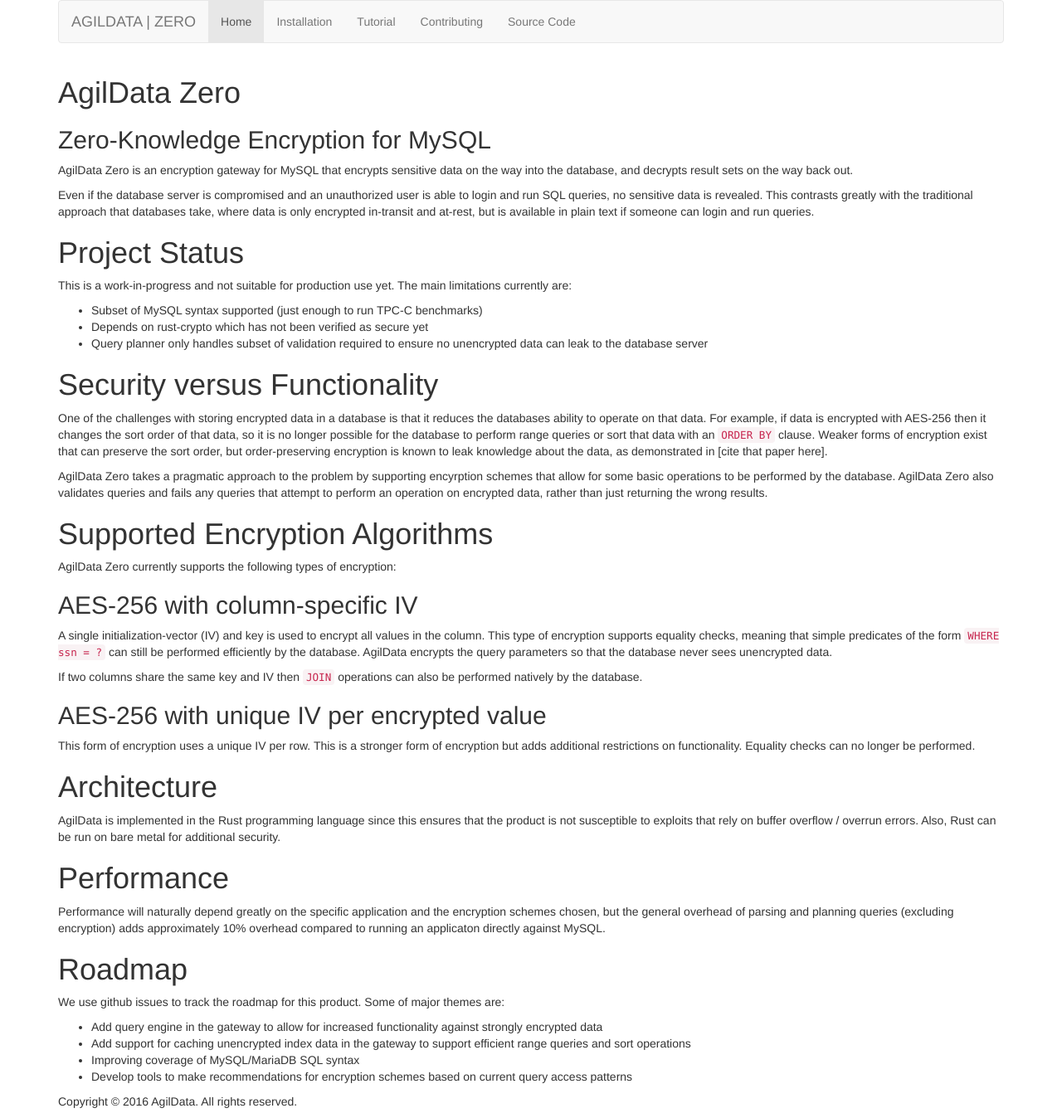
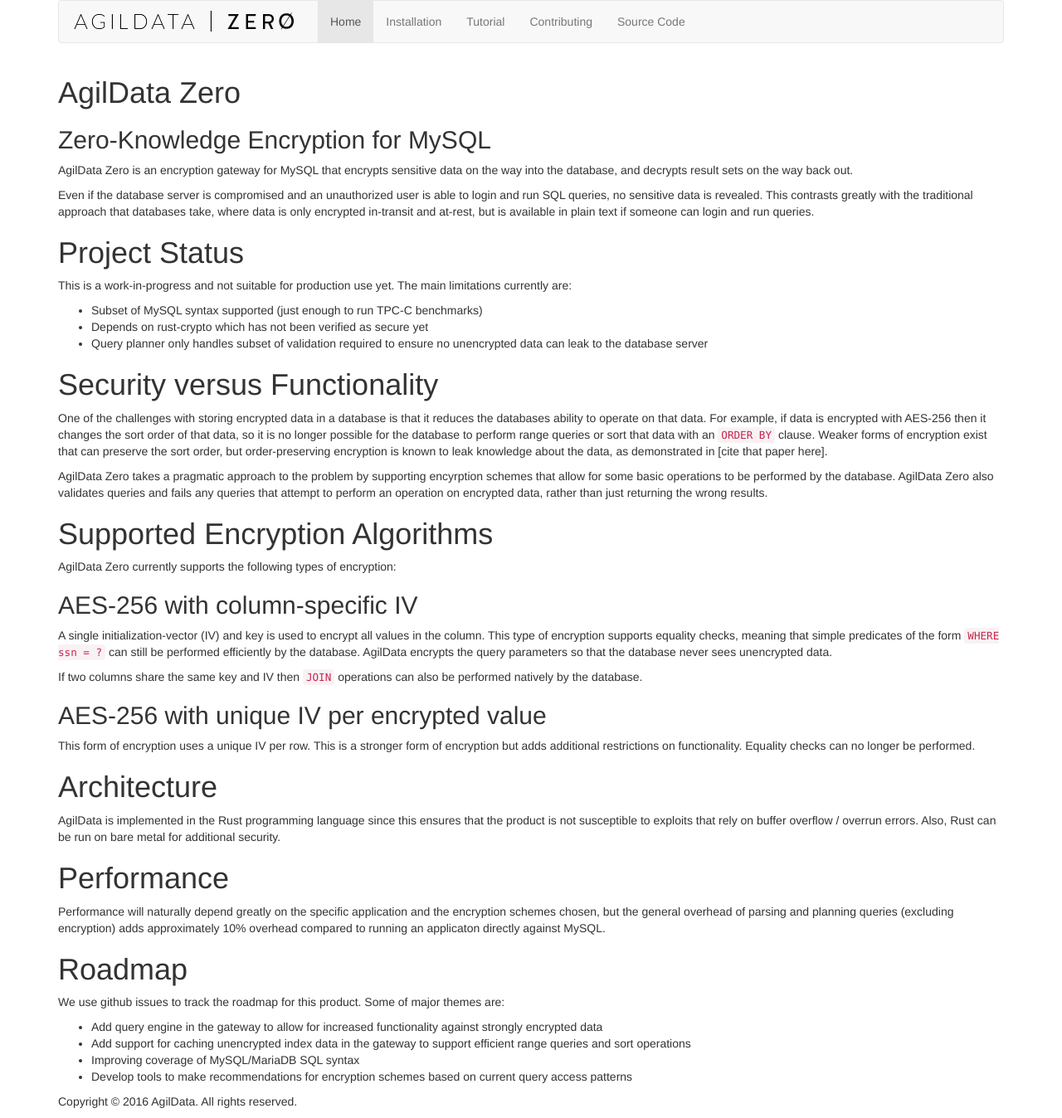
Before and after one commit to placrosse/agildata-zero, a Jekyll site: the page built from index.md, in a window 1280 px wide. Shown: the whole page at 83% size. Built offline with Jekyll 4.4.1, drawn with Linux system fonts in a browser that asks for light colours.

Commit message:
adding logo and images dir

```diff
--- a/_layouts/default.html
+++ b/_layouts/default.html
@@ -34,7 +34,7 @@
 							        <span class="icon-bar"></span>
 							        <span class="icon-bar"></span>
 							      </button>
-							      <a class="navbar-brand" href="index.html">AGILDATA | ZERO</a>
+							      <a class="navbar-brand" href="index.html"><img src="images/AgilData-Zero-Nav-Logo.png" alt="AgilData Zero Logo" border="0px" style="position: relative; top: -10px; left: -5px;"></a>
 							    </div>
 								<!-- Collect the nav links, forms, and other content for toggling -->
 		    				<div class="collapse navbar-collapse" id="bs-example-navbar-collapse-1">
```
Also changed, not shown: images/AgilData-Zero-Nav-Logo.png (added).
